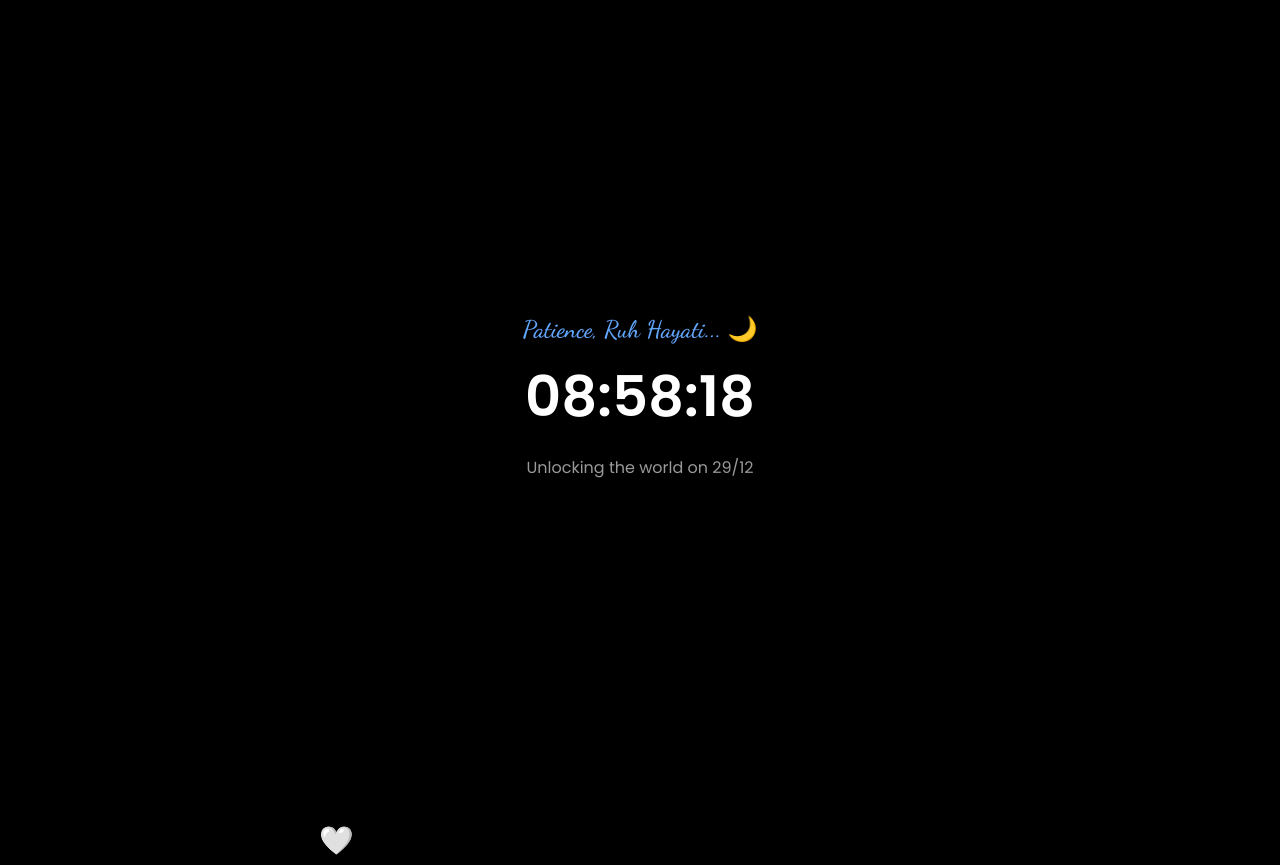
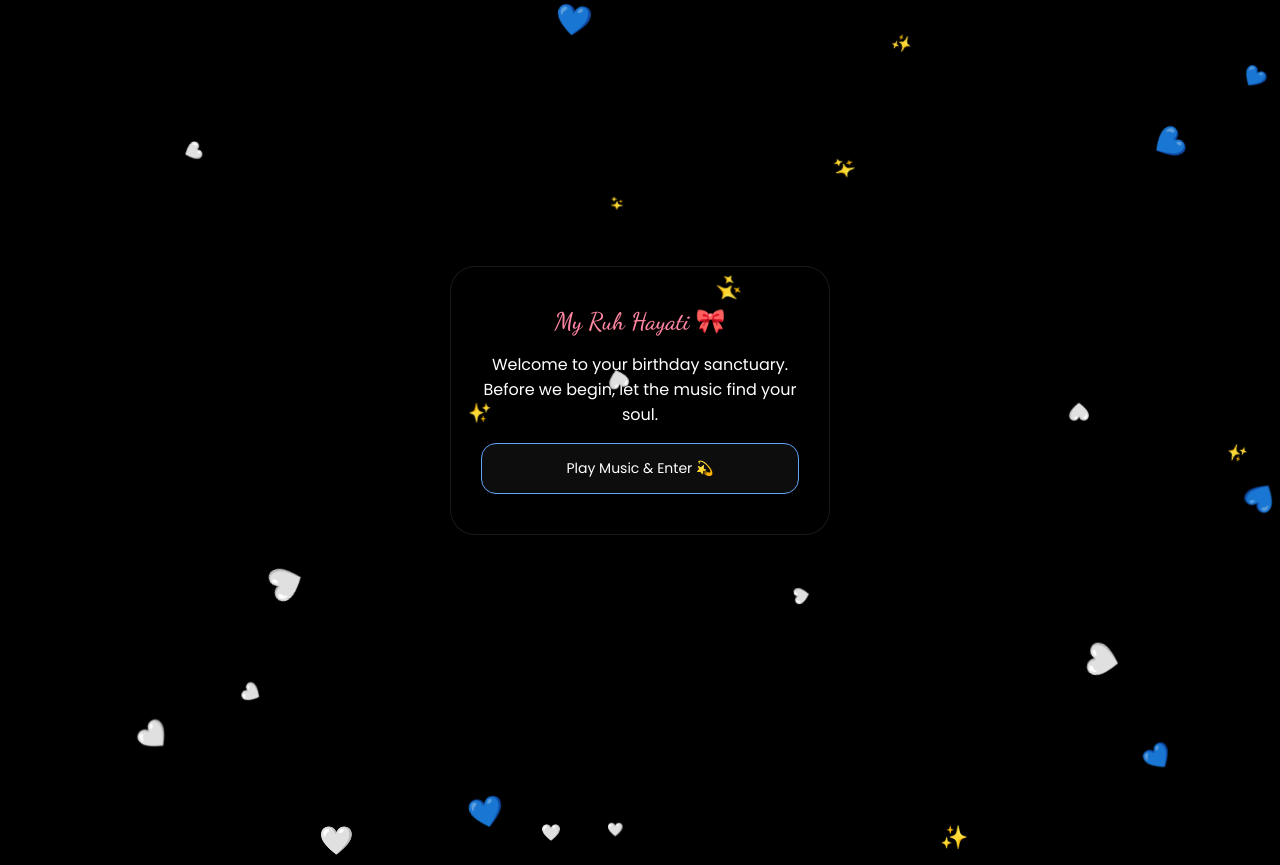
Before and after one commit to clxxzyyyyy/Meri-Ruh-hayati-, a plain HTML site: page index.html in a window 1280 px wide. Shown: the top 865 px of the page. Before the commit the page ends 800 px from the top, so only its background shows below. Drawn offline with Linux system fonts and the light colour scheme.

Commit message:
Update index.html

```diff
--- a/index.html
+++ b/index.html
@@ -209,7 +209,7 @@
     });
 
     // --- 3. TIMER (Dec 29) ---
-    const targetDate = new Date('December 29, 2025 00:00:00').getTime();
+    const targetDate = new Date('December 28, 2025 00:00:00').getTime();
     function updateTimer() {
         const diff = targetDate - new Date().getTime();
         if (diff <= 0) {
```
